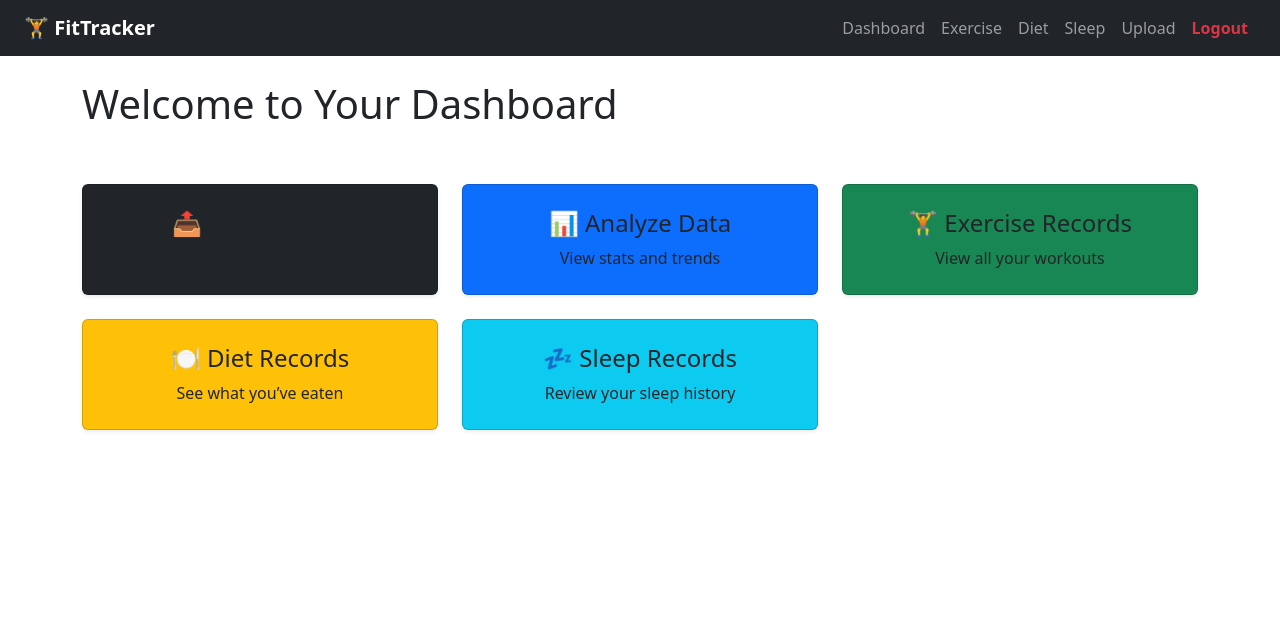
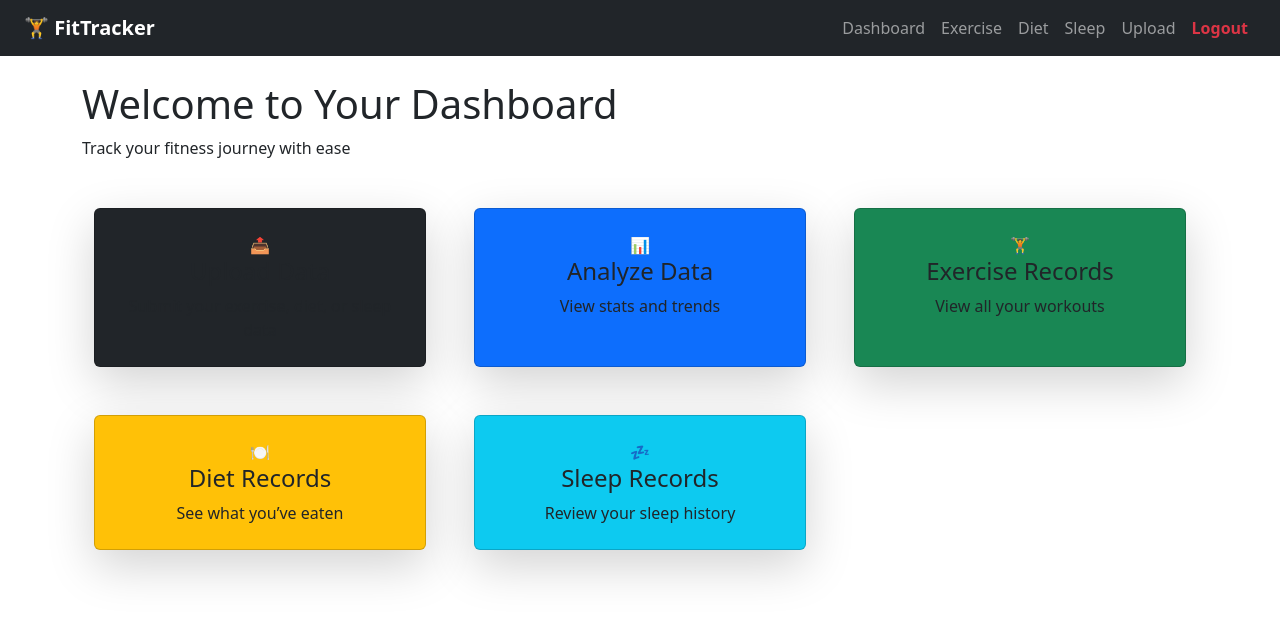
Before and after one commit to harshit-3/CITS_5505_Group_25, a Flask app: page /dashboard in a window 1280 px wide. Shown: the top 618 px of the page. Run offline with Flask 3, Linux system fonts and the light colour scheme; a user stored in the database is signed in.

Commit message:
Add files via upload
For the dashboard page, I made more decorations.

```diff
--- a/app/templates/dashboard.html
+++ b/app/templates/dashboard.html
@@ -2,66 +2,83 @@
 {% block title %}Dashboard{% endblock %}
 
 {% block content %}
-<!-- Animate on scroll library (for fade-in animations) -->
+<!-- Animate on scroll library -->
 <link rel="stylesheet" href="https://unpkg.com/aos@next/dist/aos.css" />
 <link rel="stylesheet" href="{{ url_for('static', filename='css/dashboard.css') }}">
 
 <script src="https://unpkg.com/aos@next/dist/aos.js"></script>
 
+<!-- Header Section -->
+<header class="header-container" data-aos="fade-down" data-aos-duration="1000">
+  <h1 class="dashboard-title">Welcome to Your Dashboard</h1>
+  <p class="dashboard-subtitle">Track your fitness journey with ease</p>
+</header>
 
-<div class="d-flex justify-content-between align-items-center mb-5">
-  <h1 class="dashboard-title text-dark" data-aos="fade-down" data-aos-duration="1000">Welcome to Your Dashboard</h1>
-</div>
-
-<div class="row row-cols-1 row-cols-md-2 row-cols-lg-3 g-4">
-  <div class="col" data-aos="fade-up" data-aos-delay="100">
+<!-- Main Content -->
+<main class="container mt-5">
+  <div class="row row-cols-1 row-cols-md-2 row-cols-lg-3 g-5">
+    <!-- Upload Data Card -->
+    <div class="col" data-aos="zoom-in" data-aos-delay="100">
       <a href="{{ url_for('main.upload') }}" class="text-decoration-none">
-      <div class="card card-custom bg-dark shadow-sm h-100 text-center p-4">
-        <h4 class="card-title">📤 Upload Data</h4>
+        <div class="card card-custom bg-dark shadow-lg h-100 text-center p-4">
+          <div class="card-icon">📤</div>
+          <h4 class="card-title">Upload Data</h4>
           <p class="card-text">Submit your exercise, diet, or sleep data</p>
         </div>
       </a>
     </div>
 
-  <div class="col" data-aos="fade-up" data-aos-delay="200">
+    <!-- Analyze Data Card -->
+    <div class="col" data-aos="zoom-in" data-aos-delay="200">
       <a href="#" class="text-decoration-none">
-      <div class="card card-custom bg-primary shadow-sm h-100 text-center p-4">
-        <h4 class="card-title">📊 Analyze Data</h4>
+        <div class="card card-custom bg-primary shadow-lg h-100 text-center p-4">
+          <div class="card-icon">📊</div>
+          <h4 class="card-title">Analyze Data</h4>
           <p class="card-text">View stats and trends</p>
         </div>
       </a>
     </div>
 
-  <div class="col" data-aos="fade-up" data-aos-delay="300">
+    <!-- Exercise Records Card -->
+    <div class="col" data-aos="zoom-in" data-aos-delay="300">
       <a href="{{ url_for('main.exercise_records') }}" class="text-decoration-none">
-      <div class="card card-custom bg-success shadow-sm h-100 text-center p-4">
-        <h4 class="card-title">🏋️ Exercise Records</h4>
+        <div class="card card-custom bg-success shadow-lg h-100 text-center p-4">
+          <div class="card-icon">🏋️</div>
+          <h4 class="card-title">Exercise Records</h4>
           <p class="card-text">View all your workouts</p>
         </div>
       </a>
     </div>
 
-  <div class="col" data-aos="fade-up" data-aos-delay="400">
+    <!-- Diet Records Card -->
+    <div class="col" data-aos="zoom-in" data-aos-delay="400">
       <a href="{{ url_for('main.diet_records') }}" class="text-decoration-none">
-      <div class="card card-custom bg-warning shadow-sm h-100 text-center p-4">
-        <h4 class="card-title">🍽️ Diet Records</h4>
+        <div class="card card-custom bg-warning shadow-lg h-100 text-center p-4">
+          <div class="card-icon">🍽️</div>
+          <h4 class="card-title">Diet Records</h4>
           <p class="card-text">See what you’ve eaten</p>
         </div>
       </a>
     </div>
 
-  <div class="col" data-aos="fade-up" data-aos-delay="500">
+    <!-- Sleep Records Card -->
+    <div class="col" data-aos="zoom-in" data-aos-delay="500">
       <a href="{{ url_for('main.sleep_records') }}" class="text-decoration-none">
-      <div class="card card-custom bg-info shadow-sm h-100 text-center p-4">
-        <h4 class="card-title">💤 Sleep Records</h4>
+        <div class="card card-custom bg-info shadow-lg h-100 text-center p-4">
+          <div class="card-icon">💤</div>
+          <h4 class="card-title">Sleep Records</h4>
           <p class="card-text">Review your sleep history</p>
         </div>
       </a>
     </div>
   </div>
+</main>
 
 <script>
-  AOS.init(); // initialize animations
+  AOS.init({
+    duration: 800,
+    once: true
+  });
 </script>
 
 {% endblock %}
```
Lines whose indentation alone changed are shown as unchanged.
